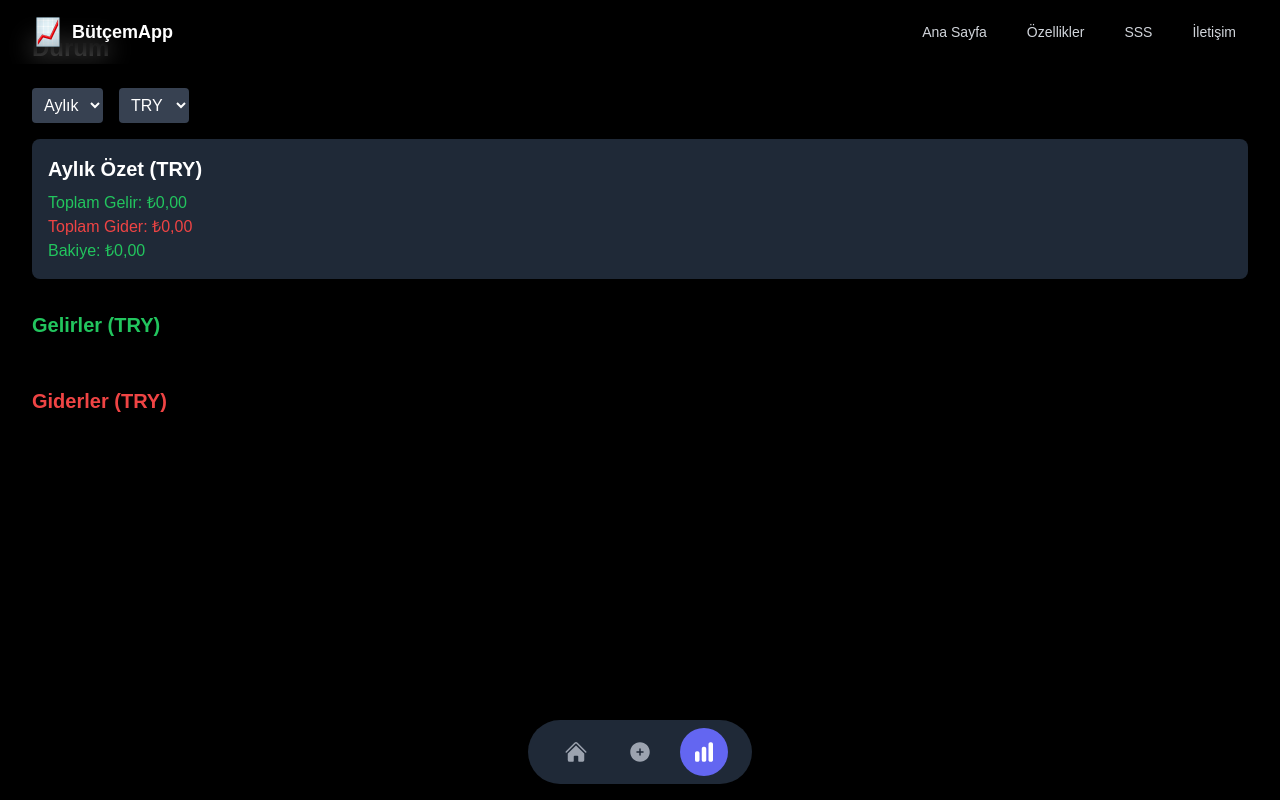
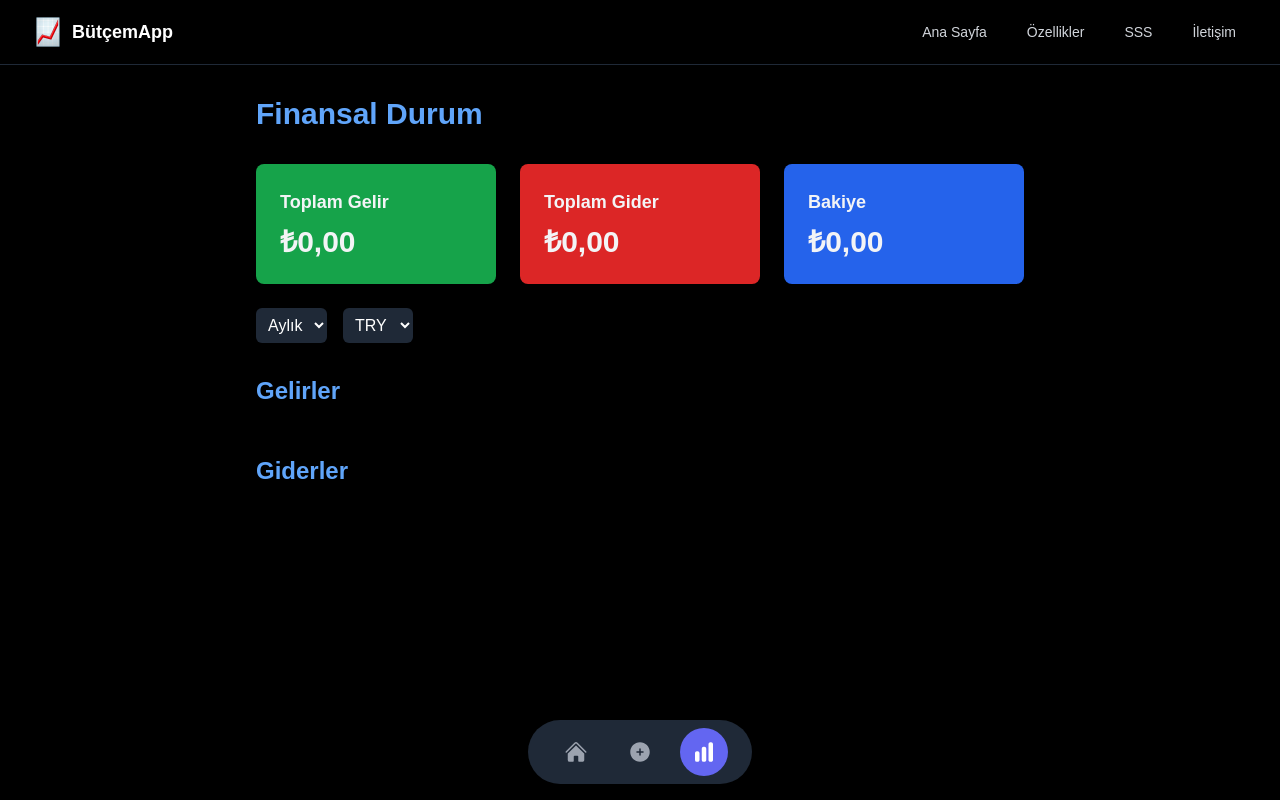
Before and after one commit to netpixdev/butcemapp, a Next.js app: page /status in a window 1280 px wide. Built offline with nearby package versions, Linux system fonts and the light colour scheme.

Commit message:
Durum sayfası tasarımı güncellendi ve 'Tüm Verileri Sil' butonu yeniden konumlandırıldı

```diff
--- a/src/app/status/page.tsx
+++ b/src/app/status/page.tsx
@@ -5,7 +5,7 @@ import { ToastContainer, toast } from 'react-toastify'
 import 'react-toastify/dist/ReactToastify.css'
 import Image from 'next/image'
 import Link from 'next/link'
-import { TrashIcon } from '@heroicons/react/24/outline'
+import { TrashIcon, PencilIcon } from '@heroicons/react/24/outline'
 
 type TransactionType = 'income' | 'expense'
 type Frequency = 'once' | 'weekly' | 'monthly' | 'yearly'
@@ -173,8 +173,8 @@ export default function Status() {
   }
 
   return (
-    <div className="min-h-screen bg-black text-white pb-16">
-      <nav className="bg-black bg-opacity-50 backdrop-blur-md fixed w-full z-10">
+    <div className="min-h-screen bg-black text-gray-100">
+      <nav className="bg-black fixed w-full z-10 border-b border-gray-800">
         <div className="max-w-7xl mx-auto px-2 sm:px-6 lg:px-8">
           <div className="relative flex items-center justify-between h-16">
             <div className="flex-shrink-0 flex items-center">
@@ -231,15 +231,22 @@ export default function Status() {
         )}
       </nav>
 
-      <div className="max-w-7xl mx-auto px-4 sm:px-6 lg:px-8 py-8">
-        <h2 className="text-2xl font-semibold mb-6">Durum</h2>
+      <main className="pt-24 pb-16 px-4 sm:px-6 lg:px-8 max-w-4xl mx-auto">
+        <div className="max-w-3xl mx-auto">
+          <h2 className="text-3xl font-bold text-blue-400 mb-8">Finansal Durum</h2>
 
-        {/* Dönem, para birimi seçimi ve veri silme butonu */}
-        <div className="mb-4 flex items-center space-x-4">
+          <div className="grid grid-cols-1 sm:grid-cols-3 gap-6 mb-6">
+            <SummaryCard title="Toplam Gelir" amount={totalIncome} currency={selectedCurrency} type="income" formatCurrency={formatCurrency} />
+            <SummaryCard title="Toplam Gider" amount={totalExpense} currency={selectedCurrency} type="expense" formatCurrency={formatCurrency} />
+            <SummaryCard title="Bakiye" amount={balance} currency={selectedCurrency} type="balance" formatCurrency={formatCurrency} />
+          </div>
+
+          <div className="flex items-center justify-between mb-8">
+            <div className="flex items-center space-x-4">
               <select
                 value={selectedPeriod}
                 onChange={(e) => setSelectedPeriod(e.target.value as 'monthly' | 'yearly')}
-            className="bg-gray-700 text-white p-2 rounded"
+                className="bg-gray-800 text-white p-2 rounded-md focus:outline-none focus:ring-2 focus:ring-blue-500"
               >
                 <option value="monthly">Aylık</option>
                 <option value="yearly">Yıllık</option>
@@ -247,7 +254,7 @@ export default function Status() {
               <select
                 value={selectedCurrency}
                 onChange={(e) => setSelectedCurrency(e.target.value as Currency)}
-            className="bg-gray-700 text-white p-2 rounded"
+                className="bg-gray-800 text-white p-2 rounded-md focus:outline-none focus:ring-2 focus:ring-blue-500"
               >
                 <option value="TRY">TRY</option>
                 <option value="USD">USD</option>
@@ -255,64 +262,36 @@ export default function Status() {
               {transactions.length > 0 && (
                 <button
                   onClick={handleDeleteAllData}
-              className="text-gray-400 hover:text-red-500 transition-colors duration-300 focus:outline-none"
-              title="Tüm Verileri Sil"
+                  className="bg-gray-800 hover:bg-gray-700 text-gray-300 px-4 py-2 rounded-md text-sm transition-colors duration-300 focus:outline-none focus:ring-2 focus:ring-gray-500"
                 >
-              <TrashIcon className="h-5 w-5" />
+                  Tüm Verileri Sil
                 </button>
               )}
             </div>
-
-        {/* Özet bilgiler */}
-        <div className="bg-gray-800 p-4 rounded-lg mb-8">
-          <h3 className="text-xl font-semibold mb-2">{selectedPeriod === 'monthly' ? 'Aylık' : 'Yıllık'} Özet ({selectedCurrency})</h3>
-          <p className="text-green-500">Toplam Gelir: {formatCurrency(totalIncome, selectedCurrency)}</p>
-          <p className="text-red-500">Toplam Gider: {formatCurrency(totalExpense, selectedCurrency)}</p>
-          <p className={balance >= 0 ? "text-green-500" : "text-red-500"}>
-            Bakiye: {formatCurrency(balance, selectedCurrency)}
-          </p>
           </div>
 
-        {/* Gelirler */}
-        <div className="mb-8">
-          <h3 className="text-xl font-semibold mb-4 text-green-500">Gelirler ({selectedCurrency})</h3>
-          <div className="grid grid-cols-1 md:grid-cols-2 lg:grid-cols-3 gap-4">
-            {transactions
-              .filter(t => t.type === 'income' && t.currency === selectedCurrency)
-              .map(transaction => (
-                <TransactionCard
-                  key={transaction.id}
-                  transaction={transaction}
+          <div className="space-y-8">
+            <TransactionSection
+              title="Gelirler"
+              transactions={transactions.filter(t => t.type === 'income' && t.currency === selectedCurrency)}
               onEdit={handleEdit}
               onDelete={handleDelete}
               formatDate={formatDate}
               formatFrequency={formatFrequency}
               formatCurrency={formatCurrency}
             />
-              ))}
-          </div>
-        </div>
-
-        {/* Giderler */}
-        <div>
-          <h3 className="text-xl font-semibold mb-4 text-red-500">Giderler ({selectedCurrency})</h3>
-          <div className="grid grid-cols-1 md:grid-cols-2 lg:grid-cols-3 gap-4">
-            {transactions
-              .filter(t => t.type === 'expense' && t.currency === selectedCurrency)
-              .map(transaction => (
-                <TransactionCard
-                  key={transaction.id}
-                  transaction={transaction}
+            <TransactionSection
+              title="Giderler"
+              transactions={transactions.filter(t => t.type === 'expense' && t.currency === selectedCurrency)}
               onEdit={handleEdit}
               onDelete={handleDelete}
               formatDate={formatDate}
               formatFrequency={formatFrequency}
               formatCurrency={formatCurrency}
             />
-              ))}
           </div>
         </div>
-      </div>
+      </main>
 
       {editingTransaction && (
         <div className="fixed inset-0 bg-black bg-opacity-50 flex items-center justify-center">
@@ -350,7 +329,52 @@ export default function Status() {
         </div>
       )}
 
-      <ToastContainer />
+      <ToastContainer position="bottom-right" theme="dark" />
+    </div>
+  )
+}
+
+function SummaryCard({ title, amount, currency, type, formatCurrency }: {
+  title: string;
+  amount: number;
+  currency: Currency;
+  type: 'income' | 'expense' | 'balance';
+  formatCurrency: (amount: number, currency: Currency) => string;
+}) {
+  const bgColor = type === 'income' ? 'bg-green-600' : type === 'expense' ? 'bg-red-600' : 'bg-blue-600'
+  return (
+    <div className={`${bgColor} rounded-lg p-6 shadow-lg`}>
+      <h3 className="text-lg font-semibold mb-2">{title}</h3>
+      <p className="text-3xl font-bold">{formatCurrency(amount, currency)}</p>
+    </div>
+  )
+}
+
+function TransactionSection({ title, transactions, onEdit, onDelete, formatDate, formatFrequency, formatCurrency }: {
+  title: string;
+  transactions: Transaction[];
+  onEdit: (transaction: Transaction) => void;
+  onDelete: (id: string) => void;
+  formatDate: (dateString: string) => string;
+  formatFrequency: (frequency: Frequency) => string;
+  formatCurrency: (amount: number, currency: Currency) => string;
+}) {
+  return (
+    <div>
+      <h3 className="text-2xl font-semibold mb-4 text-blue-400">{title}</h3>
+      <div className="grid grid-cols-1 sm:grid-cols-2 gap-6">
+        {transactions.map(transaction => (
+          <TransactionCard
+            key={transaction.id}
+            transaction={transaction}
+            onEdit={onEdit}
+            onDelete={onDelete}
+            formatDate={formatDate}
+            formatFrequency={formatFrequency}
+            formatCurrency={formatCurrency}
+          />
+        ))}
+      </div>
     </div>
   )
 }
@@ -366,31 +390,29 @@ interface TransactionCardProps {
 
 function TransactionCard({ transaction, onEdit, onDelete, formatDate, formatFrequency, formatCurrency }: TransactionCardProps) {
   return (
-    <div className="bg-gray-800 shadow-md rounded-lg p-4">
-      <div className="flex justify-between items-start">
-        <div>
-          <h4 className="font-semibold text-lg">{transaction.description}</h4>
-          <p className={`text-xl font-bold ${transaction.type === 'income' ? 'text-green-500' : 'text-red-500'}`}>
+    <div className="bg-gray-800 rounded-lg p-6 shadow-md">
+      <div className="flex justify-between items-start mb-4">
+        <h4 className="font-semibold text-lg text-blue-300">{transaction.description}</h4>
+        <div className="flex space-x-2">
+          <button
+            onClick={() => onEdit(transaction)}
+            className="text-gray-400 hover:text-blue-500 transition-colors duration-300"
+          >
+            <PencilIcon className="h-5 w-5" />
+          </button>
+          <button
+            onClick={() => onDelete(transaction.id)}
+            className="text-gray-400 hover:text-red-500 transition-colors duration-300"
+          >
+            <TrashIcon className="h-5 w-5" />
+          </button>
+        </div>
+      </div>
+      <p className={`text-2xl font-bold mb-2 ${transaction.type === 'income' ? 'text-green-400' : 'text-red-400'}`}>
         {transaction.type === 'income' ? '+' : '-'} {formatCurrency(transaction.amount, transaction.currency)}
       </p>
       <p className="text-sm text-gray-400">{formatFrequency(transaction.frequency)}</p>
       <p className="text-sm text-gray-400">{formatDate(transaction.date)}</p>
     </div>
-        <div className="flex flex-col space-y-2">
-          <button
-            onClick={() => onEdit(transaction)}
-            className="bg-blue-500 text-white px-3 py-1 rounded hover:bg-blue-600 transition duration-200"
-          >
-            Düzenle
-          </button>
-          <button
-            onClick={() => onDelete(transaction.id)}
-            className="bg-red-500 text-white px-3 py-1 rounded hover:bg-red-600 transition duration-200"
-          >
-            Sil
-          </button>
-        </div>
-      </div>
-    </div>
   )
 }
```
Lines whose indentation alone changed are shown as unchanged.
